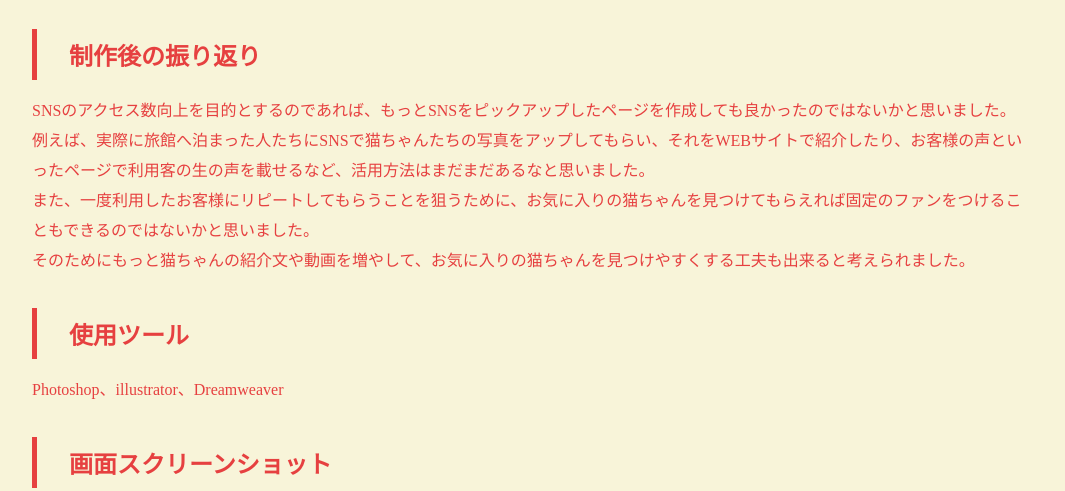
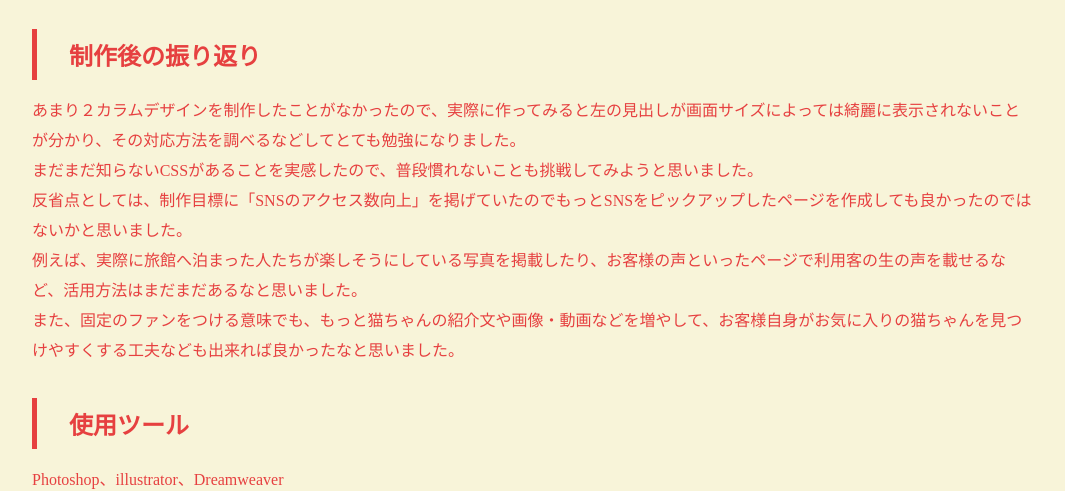
Before and after one commit to mozumozuk/portfolio, a plain HTML site: page worksDtl-work2.html in a window 1280 px wide. Shown: the part 3027-3518 px from the top of the page, without its empty margins (108-1173 px from the left). Drawn offline with Linux system fonts and the light colour scheme.

Commit message:
Update worksDtl-work2.html

```diff
--- a/worksDtl-work2.html
+++ b/worksDtl-work2.html
@@ -68,10 +68,11 @@
 	<p><img src="img/workdtl_page1.png" width="981" height="457" alt=""/></p>
 	<p></p>
 	<h2>制作後の振り返り</h2>
-	<p>SNSのアクセス数向上を目的とするのであれば、もっとSNSをピックアップしたページを作成しても良かったのではないかと思いました。</p>
-	<p>例えば、実際に旅館へ泊まった人たちにSNSで猫ちゃんたちの写真をアップしてもらい、それをWEBサイトで紹介したり、お客様の声といったページで利用客の生の声を載せるなど、活用方法はまだまだあるなと思いました。</p>
-	<p>また、一度利用したお客様にリピートしてもらうことを狙うために、お気に入りの猫ちゃんを見つけてもらえれば固定のファンをつけることもできるのではないかと思いました。</p>
-	<p>そのためにもっと猫ちゃんの紹介文や動画を増やして、お気に入りの猫ちゃんを見つけやすくする工夫も出来ると考えられました。</p>
+	<p>あまり２カラムデザインを制作したことがなかったので、実際に作ってみると左の見出しが画面サイズによっては綺麗に表示されないことが分かり、その対応方法を調べるなどしてとても勉強になりました。</p>
+	<p>まだまだ知らないCSSがあることを実感したので、普段慣れないことも挑戦してみようと思いました。</p>
+	<p>反省点としては、制作目標に「SNSのアクセス数向上」を掲げていたのでもっとSNSをピックアップしたページを作成しても良かったのではないかと思いました。</p>
+	<p>例えば、実際に旅館へ泊まった人たちが楽しそうにしている写真を掲載したり、お客様の声といったページで利用客の生の声を載せるなど、活用方法はまだまだあるなと思いました。</p>
+	<p>また、固定のファンをつける意味でも、もっと猫ちゃんの紹介文や画像・動画などを増やして、お客様自身がお気に入りの猫ちゃんを見つけやすくする工夫なども出来れば良かったなと思いました。</p>
 	<h2>使用ツール</h2>
 	<p>Photoshop、illustrator、Dreamweaver</p>
 	<h2>画面スクリーンショット</h2>
```
Lines whose indentation alone changed are shown as unchanged.
